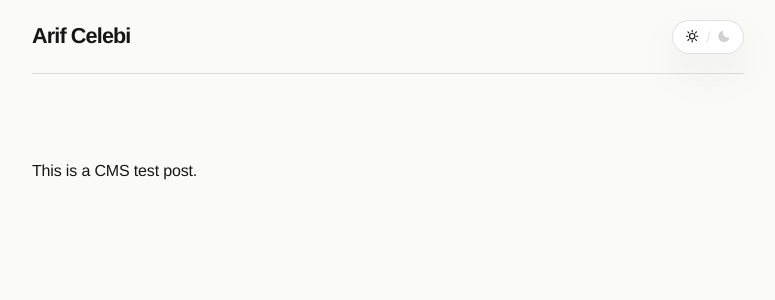
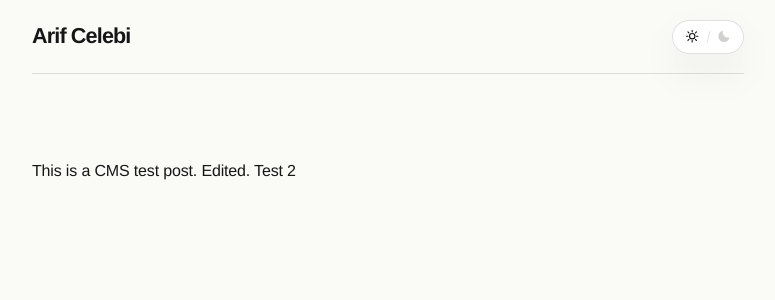
Before and after one commit to Chelebii/chelebi.dev, a Jekyll site: the page built from _posts/2026-03-12-cms-test.md, in a window 1280 px wide. Shown: the top 300 px of the page, without its empty margins (252-1027 px from the left). Built offline with Jekyll 4.4.1, drawn with Linux system fonts in a browser that asks for light colours.

Commit message:
cms: update post 2026-03-12-cms-test.md

```diff
--- a/_posts/2026-03-12-cms-test.md
+++ b/_posts/2026-03-12-cms-test.md
@@ -1,7 +1,7 @@
 ---
 layout: default
 title: CMS Test
-date: 2026-03-12T09:38:02.204Z
+date: 2026-03-12T09:40:27.255Z
 ---
 
-This is a CMS test post.
+This is a CMS test post. Edited. Test 2
```
